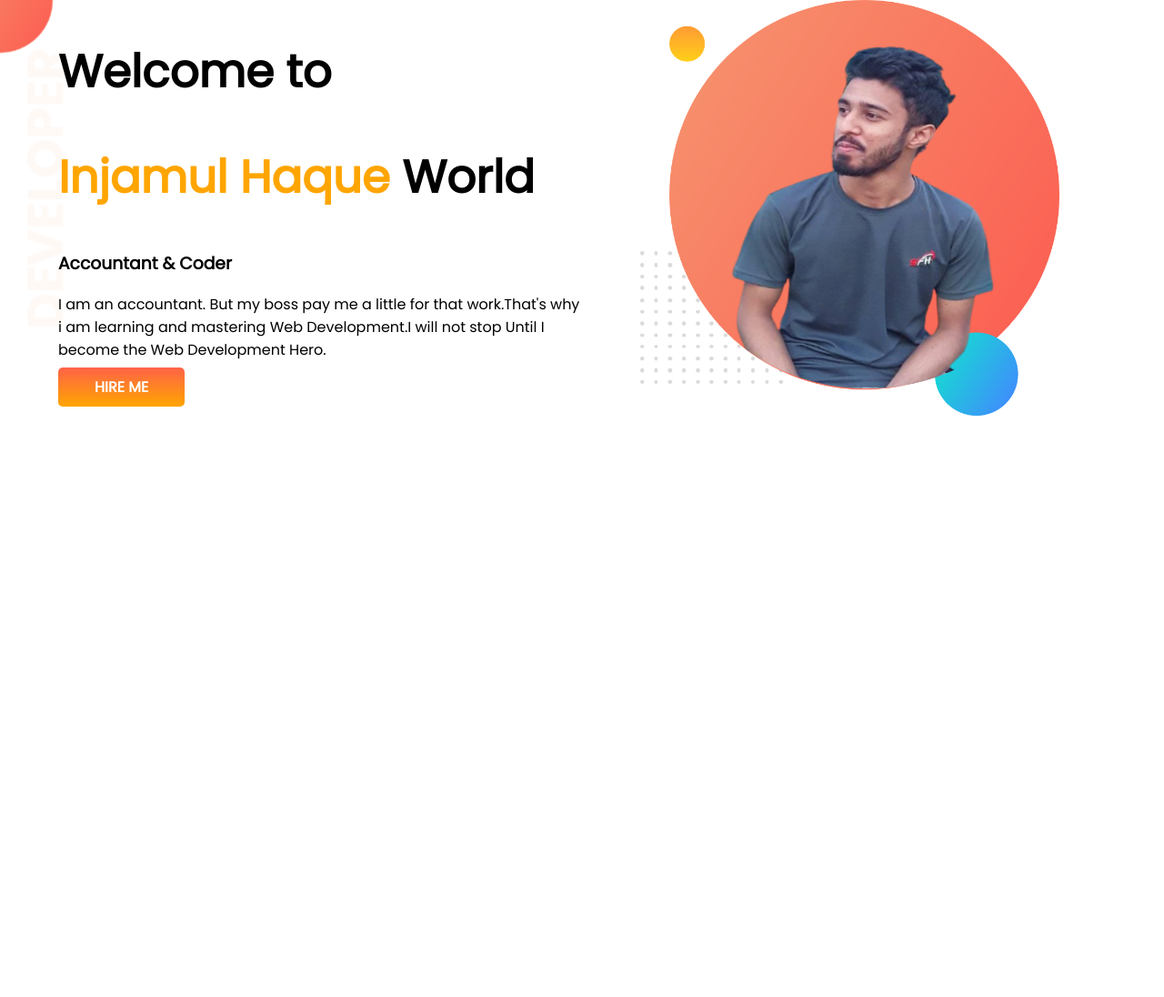
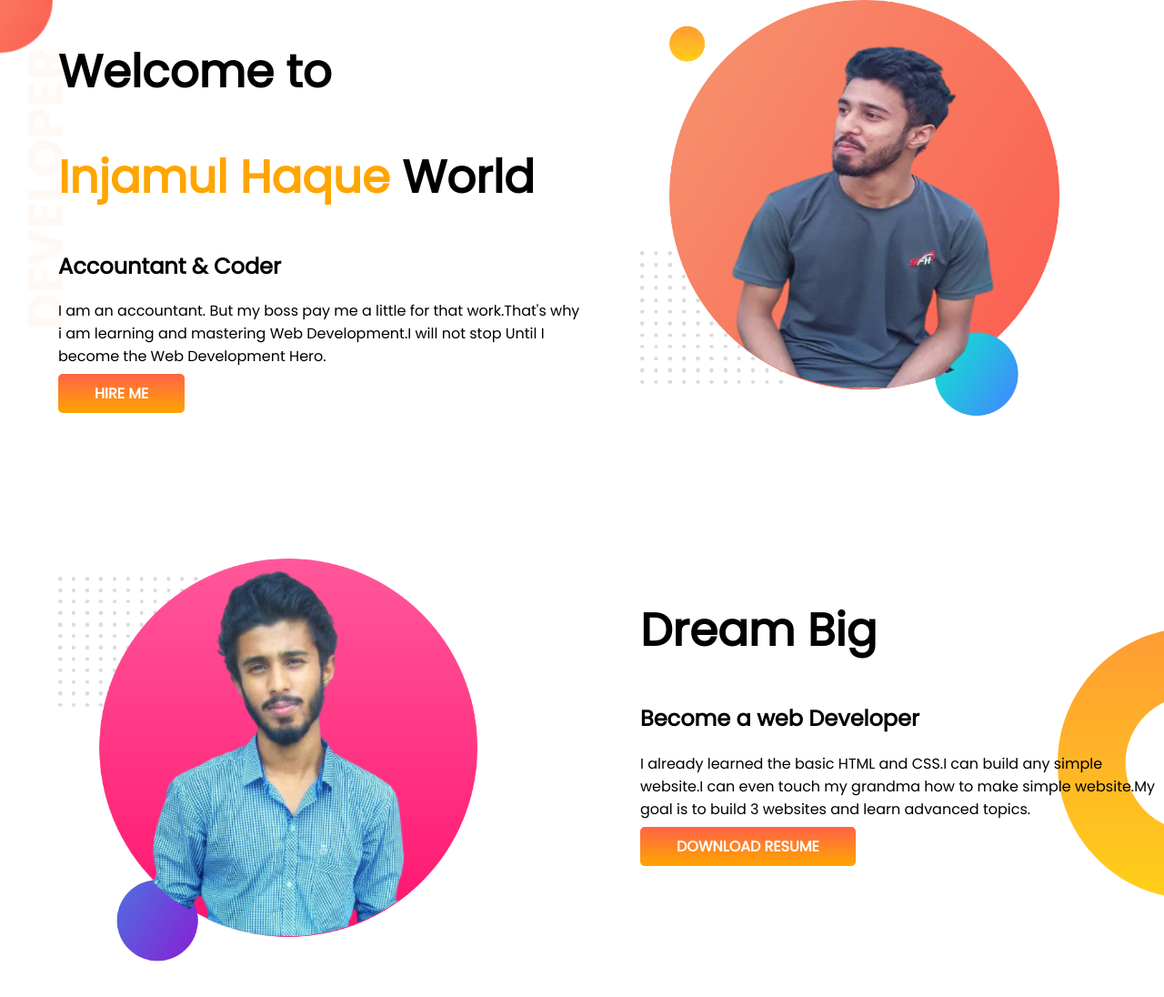
Before and after one commit to haquesomrat/my-developer-portfolio, a plain HTML site: page index.html in a window 1280 px wide. Shown: the whole page at 91% size. Before the commit the page ends 800 px from the top, so only its background shows below. Drawn offline with Linux system fonts and the light colour scheme.

Commit message:
dream big added

```diff
--- a/index.html
+++ b/index.html
@@ -17,16 +17,28 @@
         <div class="half-width">
             <h1>Welcome to</h1>
             <h1><span class="Name">Injamul Haque</span> World</h1>
-            <h3>Accountant & Coder</h3>
+            <h2>Accountant & Coder</h2>
             <p>I am an accountant. But my boss pay me a little for that work.That's why i am learning and mastering Web
                 Development.I will not stop Until I become the Web Development Hero.</p>
-            <a class="hire-me" target="_blank" href="https://www.linkedin.com/in/md-injamul-haque-308384186/">HIRE
-                ME</a>
+            <a class="hire-me" target="_blank" href="https://www.linkedin.com/in/md-injamul-haque-308384186/">HIRE ME
+            </a>
         </div>
         <div class="half-width">
             <img src="images/portfolio-pic1.png" alt="">
         </div>
     </section>
+    <section class="dream-big">
+        <div class="half-width">
+            <img src="images/my-bg3.png" alt="">
+        </div>
+        <div class="half-width">
+            <h1>Dream Big</h1>
+            <h2>Become a web Developer</h2>
+            <p>I already learned the basic HTML and CSS.I can build any simple website.I can even touch my grandma how
+                to make simple website.My goal is to build 3 websites and learn advanced topics.</p>
+            <a class="hire-me" target="_blank" href="">DOWNLOAD RESUME</a>
+        </div>
+    </section>
 </body>
 
 </html>
--- a/style.css
+++ b/style.css
@@ -10,6 +10,7 @@ h1{
 }
 section{
     display: flex;
+    margin-bottom: 150px;
 }
 .half-width{
     width: 50%;
@@ -31,3 +32,8 @@ width: 80%;
     background-repeat: no-repeat;
 
 }
+.dream-big{
+    background-image: url(images/dream-bg.png);
+    background-repeat: no-repeat;
+    background-position: right;
+}
```
Also changed, not shown: images/66633206_112626736708045_3063545407108808704_n-removebg-preview.png (added), images/my-bg3.png (added).
